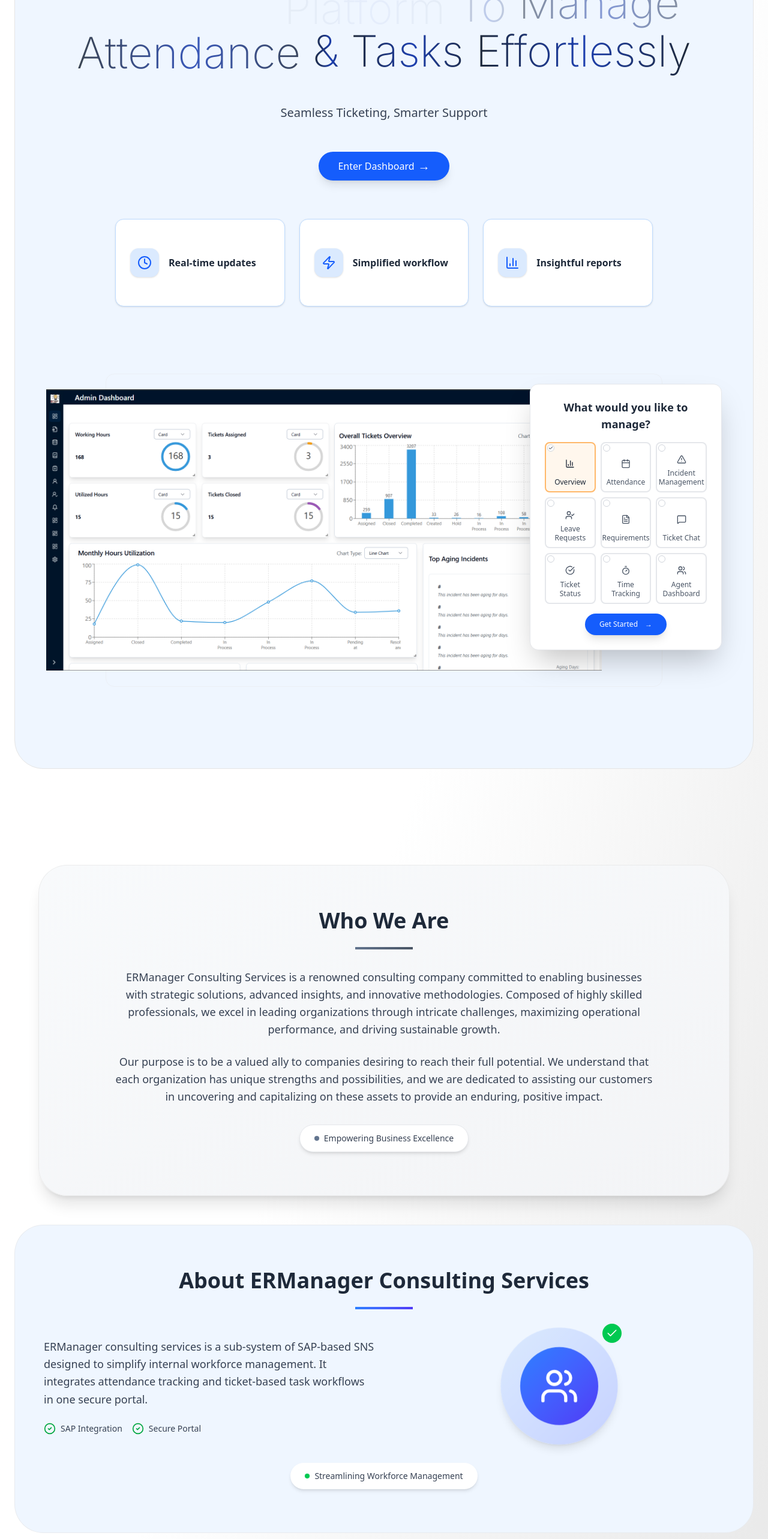
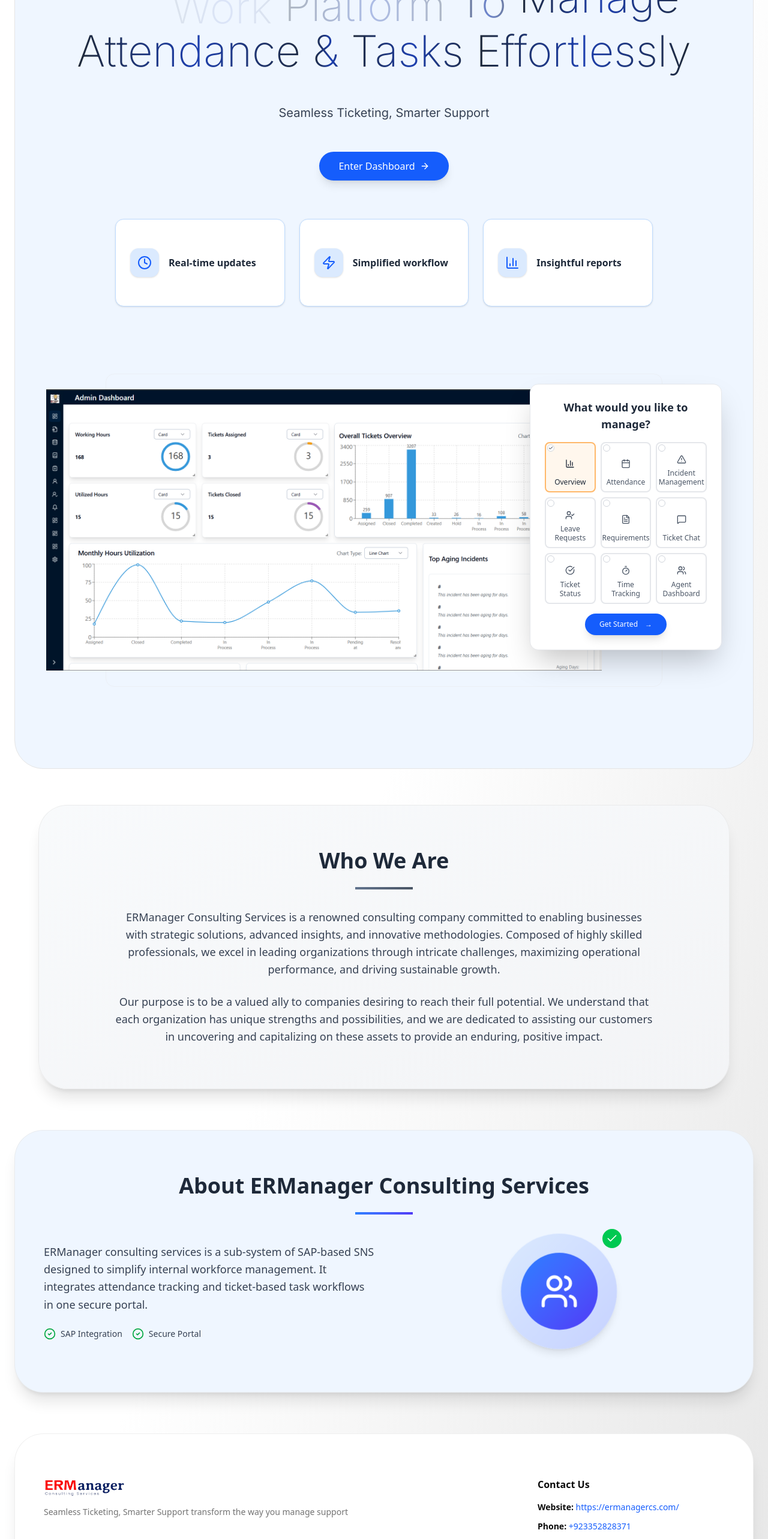
Before and after one commit to Muhammad-Affan-Malik/ERTickApp, a React (Vite) app: page / in a window 1280 px wide. Shown: the part 234-2800 px from the top of the page at 60% size. Built offline with nearby package versions, Linux system fonts and the light colour scheme.

Commit message:
Landing page updated

```diff
--- a/src/pages/LandingPage.tsx
+++ b/src/pages/LandingPage.tsx
@@ -1,6 +1,6 @@
 import { Button } from "@/components/ui/button";
 import { Card, CardContent } from "@/components/ui/card";
-import { CheckCircle2, Clock, Zap, BarChart3, Users, Calendar, AlertTriangle, UserCheck, FileText, MessageSquare, CheckCircle, Timer, Check } from "lucide-react";
+import { CheckCircle2, Clock, Zap, BarChart3, Users, Calendar, AlertTriangle, UserCheck, FileText, MessageSquare, CheckCircle, Timer, Check, ArrowRight } from "lucide-react";
 import { Link } from "react-router-dom";
 import { useState, useEffect, useRef } from "react";
 import "animate.css";
@@ -230,7 +230,7 @@
                 </h1>
 
                 <div className="text-xs sm:text-sm md:text-lg lg:text-xl text-gray-700 max-w-[280px] sm:max-w-sm md:max-w-2xl mx-auto px-2 sm:px-4 text-center leading-relaxed">
-                  <p className="md:whitespace-nowrap">
+                  <p className="md:whitespace-nowrap" style={{ fontFamily: 'Inter, -apple-system, BlinkMacSystemFont, "Segoe UI", Roboto, sans-serif' }}>
                   Seamless Ticketing, Smarter Support
                   </p>
                 </div>
@@ -238,10 +238,10 @@
                 <div className="pt-4">
                   <Link to="/login">
                     <Button
-                      className="bg-blue-600 hover:bg-blue-700 text-white py-6 px-8 text-base font-medium rounded-full inline-flex items-center justify-center shadow-lg hover:shadow-xl transition-all duration-300"
+                      className="group bg-blue-600 hover:bg-blue-700 text-white !py-6 !px-8 text-base font-normal rounded-full inline-flex items-center justify-center gap-2 shadow-lg hover:shadow-xl transition-all duration-300"
                     >
                       Enter Dashboard
-                        <span className="ml-2 text-xl ml-[-2px]">→</span>
+                      <ArrowRight className="h-5 w-5 transition-transform duration-300 group-hover:translate-x-1" />
                     </Button>
                   </Link>
                 </div>
@@ -439,7 +439,7 @@
 
       {/* Who We Are Section */}
       <section className="container mx-auto px-6 py-16" ref={whoWeAreRef} data-section="whoWeAre">
-        <div className="max-w-6xl mx-auto">
+        <div className="max-w-6xl mx-auto -mt-25">
           <Card className={`bg-gradient-to-br from-slate-50 to-gray-100 shadow-xl hover:shadow-2xl transition-all duration-500 rounded-[3rem] border-border/60 ${visibleSections.whoWeAre ? 'animate__animated animate__fadeInUp' : 'opacity-0 translate-y-8'}`}>
             <CardContent className="p-8 md:p-12 space-y-6">
               <div className="text-center">
@@ -463,13 +463,6 @@
                     assets to provide an enduring, positive impact.
                   </p>
                 </div>
-
-                <div className={`flex justify-center mt-8 transition-all duration-1000 ${visibleSections.whoWeAre ? 'animate__animated animate__fadeInUp' : 'opacity-0 translate-y-4'}`}>
-                  <div className="inline-flex items-center space-x-2 bg-white px-6 py-3 rounded-full shadow-md border border-gray-200">
-                    <div className="w-2 h-2 bg-slate-500 rounded-full animate__animated animate__pulse animate__infinite"></div>
-                    <span className="text-sm font-medium text-gray-700">Empowering Business Excellence</span>
-                  </div>
-                </div>
               </div>
             </CardContent>
           </Card>
@@ -478,8 +471,8 @@
 
       {/* About Section */}
       <section className="container mx-auto px-6 py-16" ref={aboutRef} data-section="about">
-        <div className="max-w-6x6 mx-auto -mt-20">
-          <Card className={`border-border/60 bg-gradient-to-br from-blue-50 to-indigo-50 shadow-xl hover:shadow-2xl transition-all duration-500 bg-blue-50 rounded-[3rem] shadow-none ${visibleSections.about ? 'animate__animated animate__fadeInUp' : 'opacity-0 translate-y-8'}`}>
+        <div className="max-w-6x6 mx-auto -mt-15 -mb-15">
+          <Card className={`border-border/60 bg-gradient-to-br from-blue-50 to-indigo-50 shadow-xl hover:shadow-2xl transition-all duration-500 bg-blue-50 rounded-[3rem] ${visibleSections.about ? 'animate__animated animate__fadeInUp' : 'opacity-0 translate-y-8'}`}>
             <CardContent className="p-8 md:p-12 space-y-6">
               <div className="text-center">
                 <h2 className={`text-3xl md:text-4xl font-bold text-gray-800 mb-6 transition-all duration-1000 ${visibleSections.about ? 'animate__animated animate__fadeInDown' : 'opacity-0 translate-y-4'}`}>
@@ -521,12 +514,7 @@
                 </div>
               </div>
 
-              <div className={`text-center mt-8 transition-all duration-1000 ${visibleSections.about ? 'animate__animated animate__fadeInUp' : 'opacity-0 translate-y-4'}`}>
-                <div className="inline-flex items-center space-x-2 bg-white px-6 py-3 rounded-full shadow-md">
-                  <div className="w-2 h-2 bg-green-500 rounded-full animate__animated animate__pulse animate__infinite"></div>
-                  <span className="text-sm font-medium text-gray-700">Streamlining Workforce Management</span>
-                </div>
-              </div>
+
             </CardContent>
           </Card>
         </div>
```
